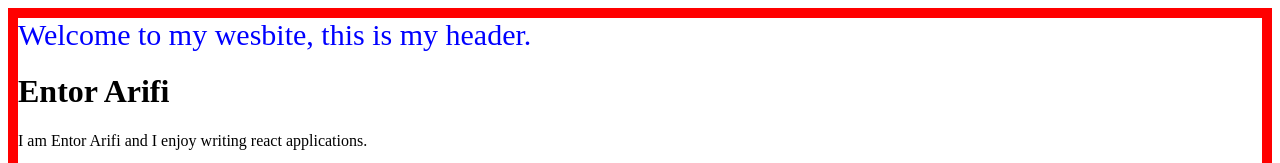
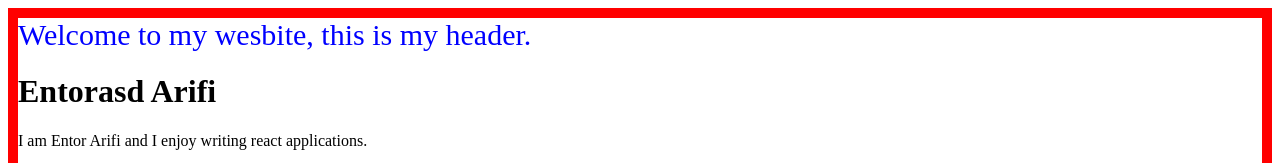
Before and after one commit to armendlahi/learning-react-ick, a React (Create React App) app: page / in a window 1280 px wide. Shown: the top 163 px of the page. Built offline with nearby package versions, Linux system fonts and the light colour scheme.

Commit message:
Interpret JavaScript inside JSX.

```diff
--- a/src/components/MyInfo.js
+++ b/src/components/MyInfo.js
@@ -1,9 +1,12 @@
 import React from 'react';
 
 const MyInfo = () => {
+    const firstName = 'Entorasd';
+    const lastName = 'Arifi';
+
     return (
         <div>
-            <h1>Entor Arifi</h1>
+            <h1>{firstName + ' ' + lastName}</h1>
             <p>I am Entor Arifi and I enjoy writing react applications.</p>
 
             <h4>My favorite languages</h4>
```
